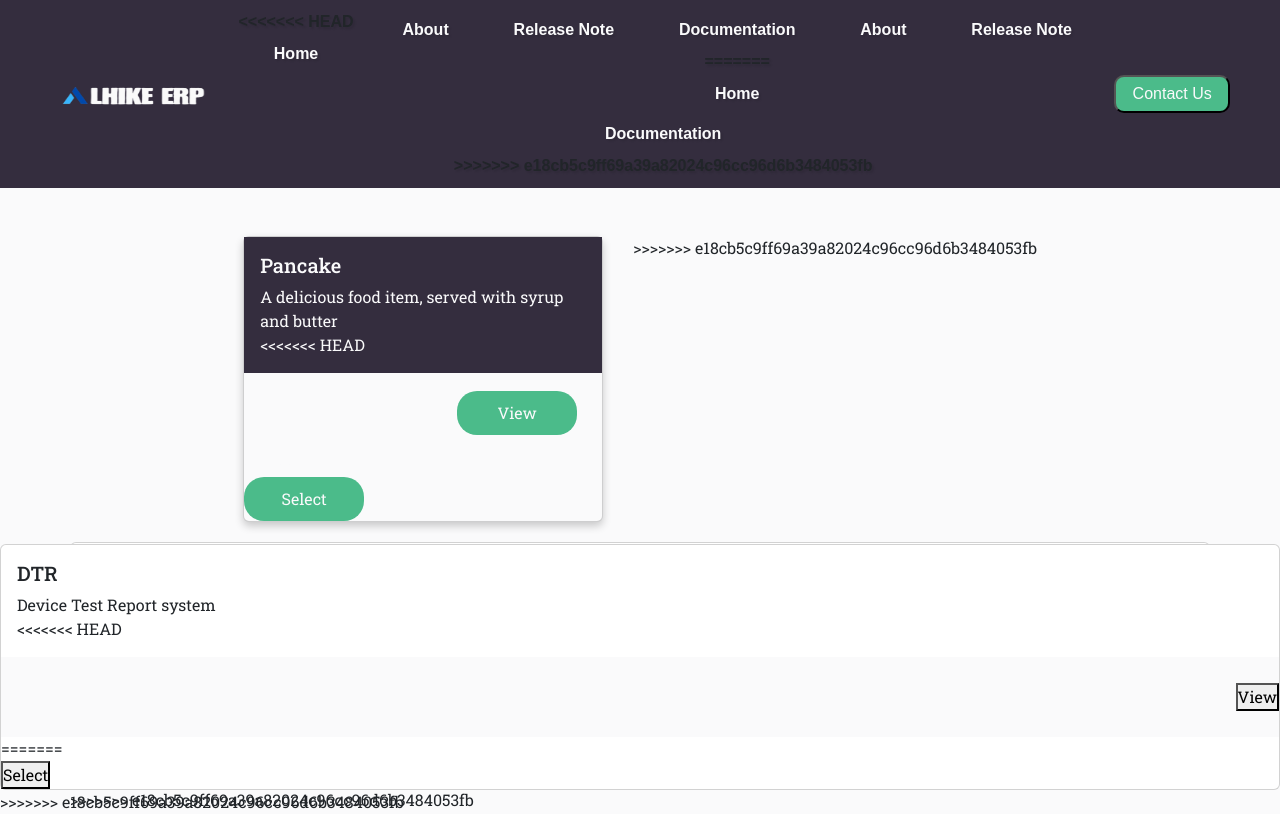
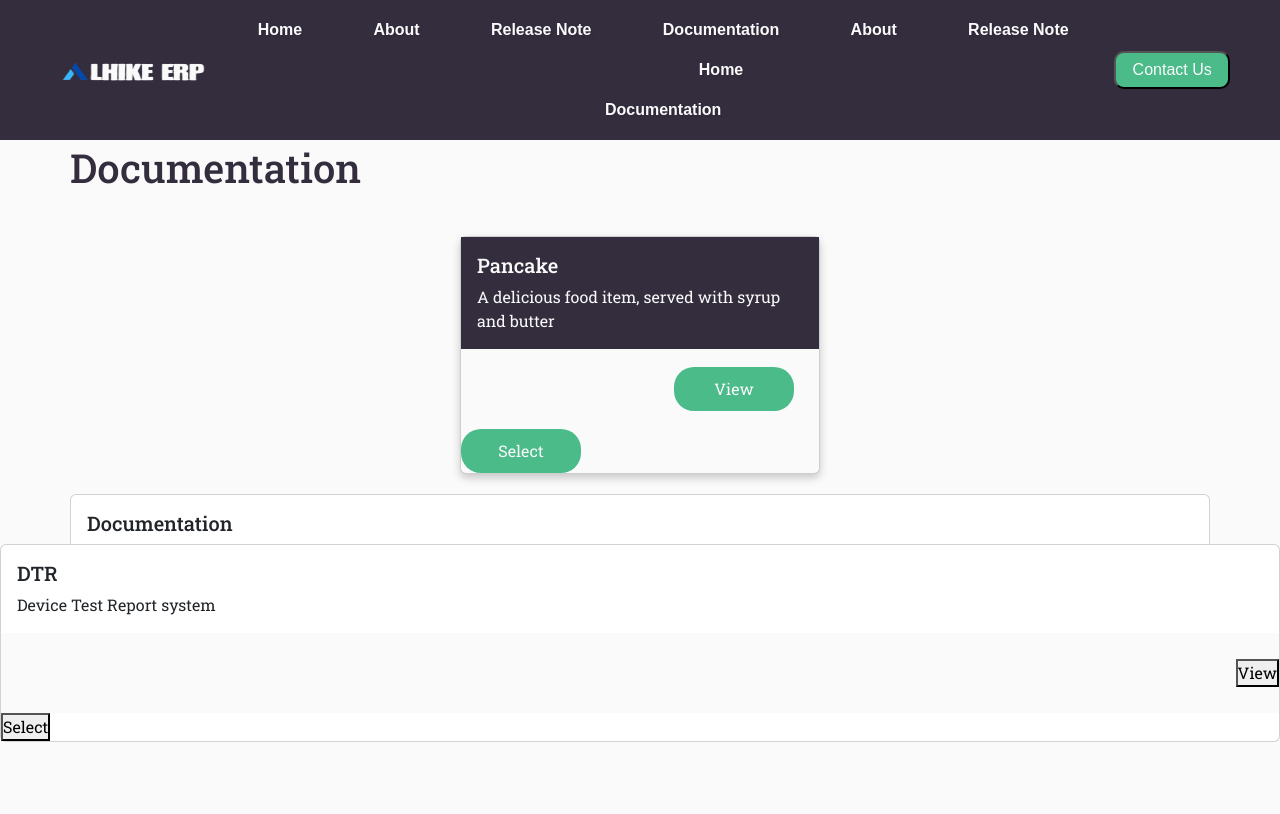
Before and after one commit to KNecessario/HomeRepo, a PHP site: page /documentation.php in a window 1280 px wide. After the commit the page ends 742 px from the top, so only its background shows below. Run offline with PHP 8.4, Linux system fonts and the light colour scheme; data comes from the database, SQL or seed files in the repository; some libraries are stand-ins or nearby versions.

Commit message:
Update documentation.php

```diff
--- a/documentation.php
+++ b/documentation.php
@@ -53,7 +53,7 @@
       <div class="mx-auto d-flex justify-content-center">
         <ul class="nav nav-pills nav-fill">
           <li class="nav-item">
-<<<<<<< HEAD
+
             <a class="nav-link" href="index.php">Home</a>
           </li>
           <li class="nav-item">
@@ -64,7 +64,7 @@
           </li>
           <li class="nav-item">
             <a class="nav-link" href="documentation.php">Documentation</a>
-=======
+
             <a class="nav-link" href="#containerfluid1">Home</a>
           </li>
           <li class="nav-item">
@@ -75,7 +75,7 @@
           </li>
           <li class="nav-item">
             <a class="nav-link" href="documentation.html">Documentation</a>
->>>>>>> e18cb5c9ff69a39a82024c96cc96d6b3484053fb
+
           </li>
         </ul>
       </div>
@@ -96,7 +96,7 @@
                 <p class="card-text"><?php echo htmlspecialchars($row['description']); ?></p>
                 <!-- You can add additional dynamic content, for example, a date or link -->
                  <!-- Selection Form -->
-<<<<<<< HEAD
+
               </div>
               <div class="container-fluid p-0 m-0" id="divbutton">
                 <form action="select_module.php" method="POST">
@@ -107,7 +107,7 @@
                 </form>
               </div>
 
-=======
+
                  <form action="select_module.php" method="POST">
                             <input type="hidden" name="module_id" value="<?php echo $row['module_id']; ?>">
                             <input type="hidden" name="modulename" value="<?php echo htmlspecialchars($row['modulename']); ?>">
@@ -115,7 +115,6 @@
                             <button type="submit" class="btnView">Select</button>
                  </form>
               </div>
->>>>>>> e18cb5c9ff69a39a82024c96cc96d6b3484053fb
             </div>
           <?php endwhile; ?>
         <?php else: ?>
```
